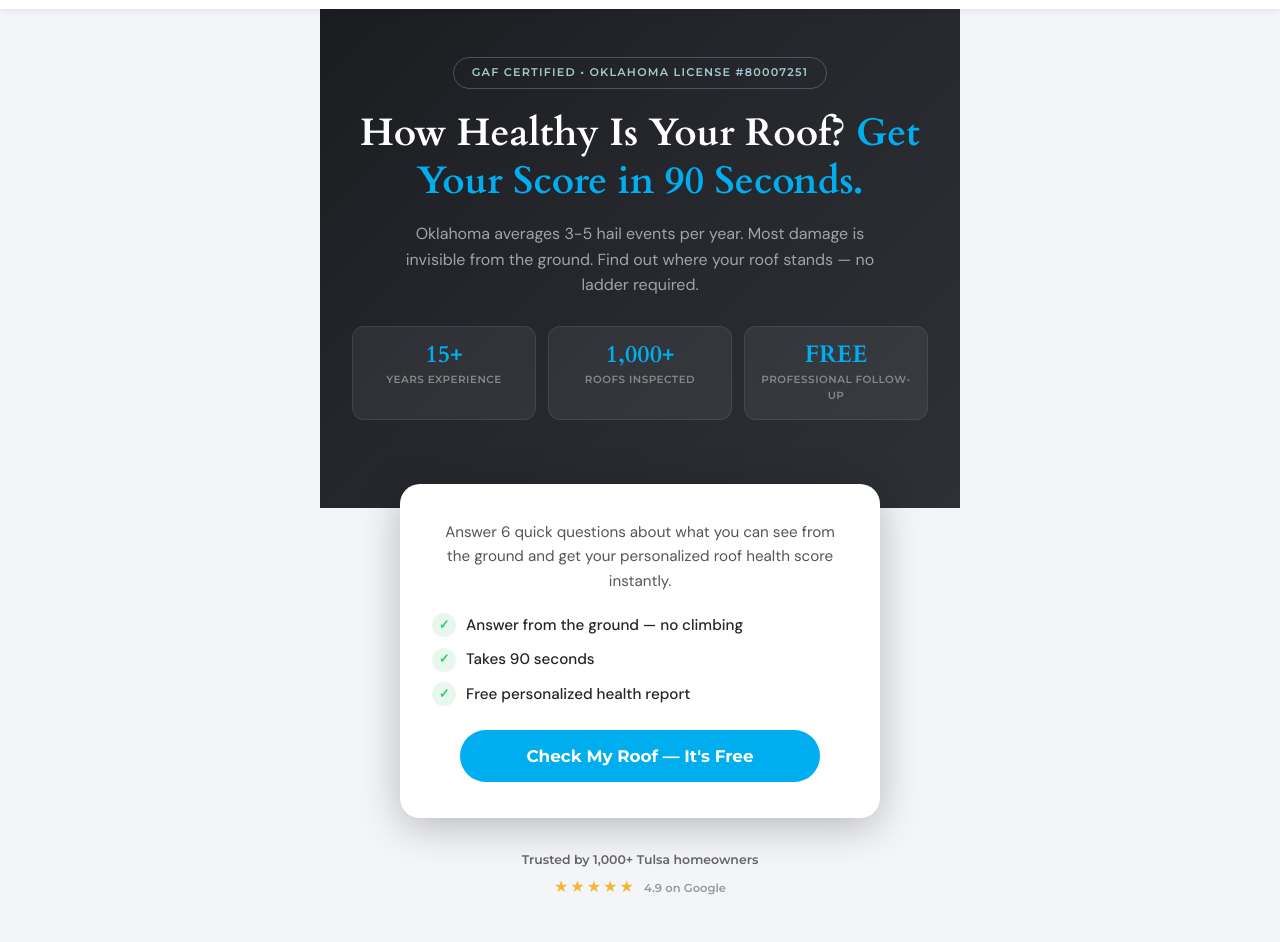
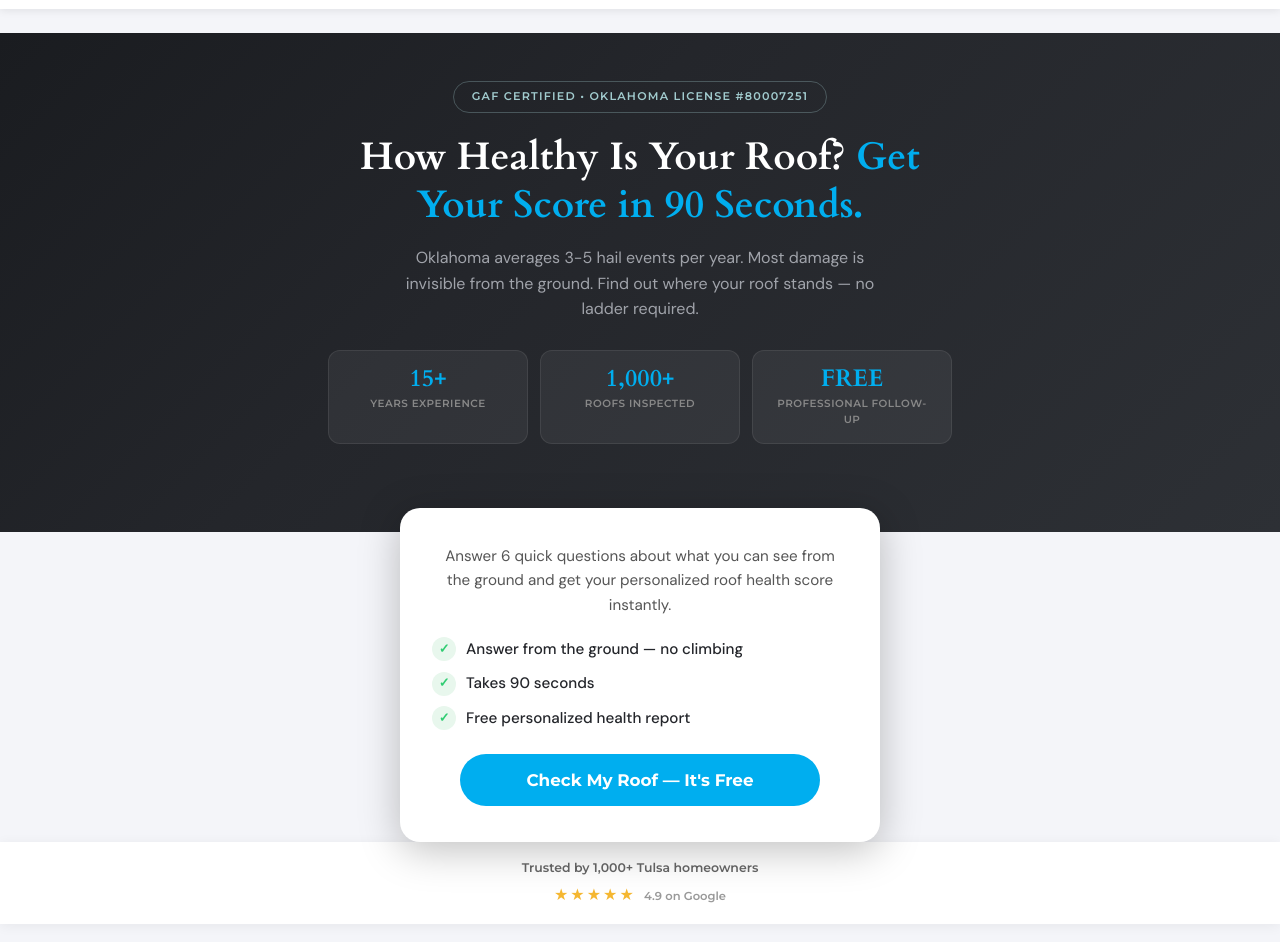
Before and after one commit to animusdigitalco/rnr-quick-roof-health-check, a plain HTML site: page index.html in a window 1280 px wide. Shown: the part 66-1008 px from the top of the page. Drawn offline with Linux system fonts and the light colour scheme.

Commit message:
Fix hero and social proof to full viewport width

```diff
--- a/index.html
+++ b/index.html
@@ -97,7 +97,8 @@ body {
 /* ── Intro Hero ── */
 .intro-hero {
   background: linear-gradient(135deg, #1a1c20 0%, #24262b 40%, #2d3035 100%);
-  margin: -24px -16px 0;
+  width: 100vw;
+  margin-left: calc(-50vw + 50%);
   padding: 40px 20px 48px;
   text-align: center;
   position: relative;
@@ -213,7 +214,10 @@ body {
 .social-proof-strip {
   text-align: center;
   padding: 16px 20px;
-  margin-top: 16px;
+  width: 100vw;
+  margin-left: calc(-50vw + 50%);
+  background: var(--white);
+  box-shadow: 0 2px 12px rgba(0,0,0,0.06);
 }
 .social-proof-strip .proof-text {
   font-family: 'Montserrat', sans-serif;
```
